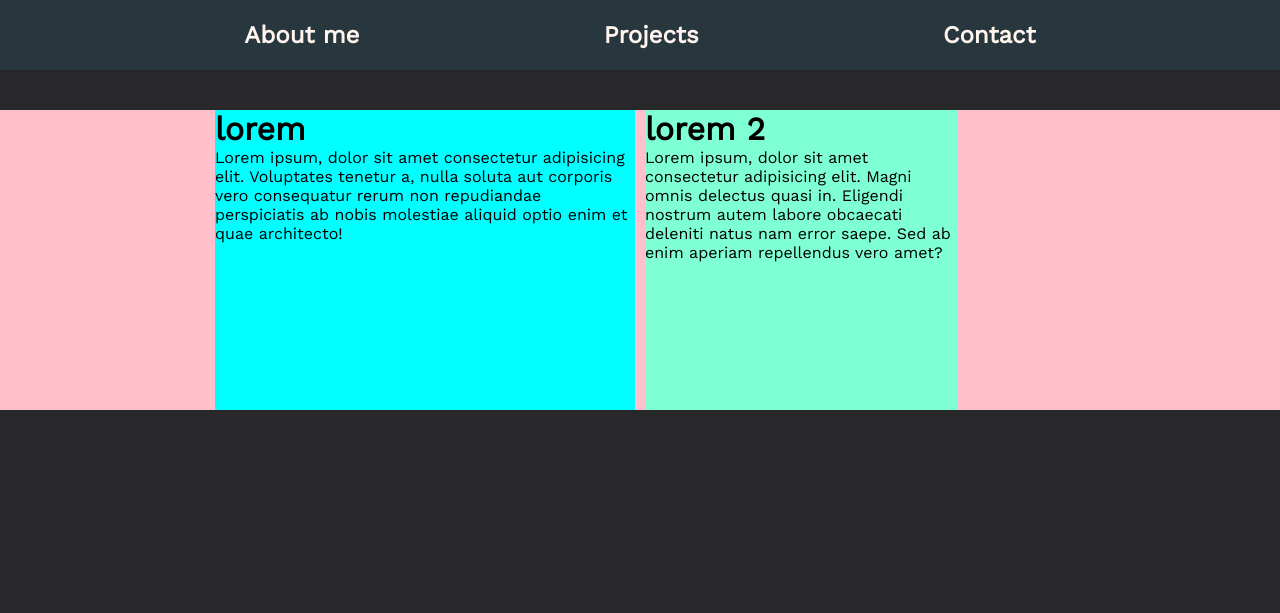
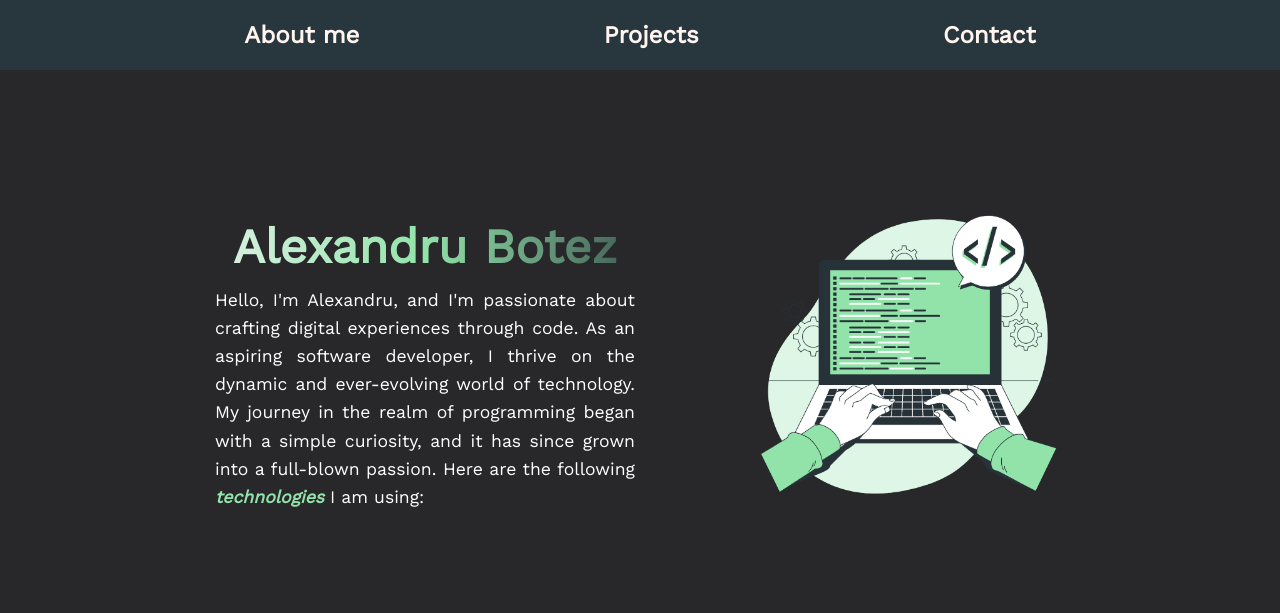
Before and after one commit to Alexandru-Botez/Portfolio, a plain HTML site: page index.html in a window 1280 px wide. Drawn offline with nearby package versions, Linux system fonts and the light colour scheme.

Commit message:
added the home section with the heading text, image and a short introduction

```diff
--- a/index.html
+++ b/index.html
@@ -22,12 +22,16 @@
             </header>
             <main>
                 <div class="mainText">
-                    <h1>lorem</h1>
-                    <p>Lorem ipsum, dolor sit amet consectetur adipisicing elit. Voluptates tenetur a, nulla soluta aut corporis vero consequatur rerum non repudiandae perspiciatis ab nobis molestiae aliquid optio enim et quae architecto!</p>
+                    <h1>Alexandru Botez</h1>
+                    <p>Hello, I'm Alexandru, and I'm passionate about crafting digital experiences
+                        through code. As an aspiring software developer, I thrive on the dynamic
+                        and ever-evolving world of technology. My journey in the realm of programming
+                        began with a simple curiosity, and it has since grown into a full-blown passion.
+                        Here are the following <span>technologies</span> I am using:
+                    </p>
                 </div>
                 <div class="mainImage">
-                    <h1>lorem 2</h1>
-                    <p>Lorem ipsum, dolor sit amet consectetur adipisicing elit. Magni omnis delectus quasi in. Eligendi nostrum autem labore obcaecati deleniti natus nam error saepe. Sed ab enim aperiam repellendus vero amet?</p>
+                   <img src="./images/Hand coding.gif" alt="typing in a laptop keyboard animation" >
                 </div>
             </main>
             <footer>
--- a/styles/index.css
+++ b/styles/index.css
@@ -10,12 +10,14 @@
 body{
     font-family: 'Work Sans', sans-serif;
     background-color: #28282B;
+    color: white;
 }
 
 .grid{
     display: grid;
     grid-template-columns: repeat(12,1fr);
     grid-template-rows: 70px 40px auto;
+    width: 100%;
 }
 
 
@@ -74,22 +76,52 @@ header nav li a {
     font-weight: bold;
 }
 
-/* main */
+/* main (about me) */
 main{
     display: grid;
     grid-template-columns: repeat(12,1fr);
-    grid-template-rows: 300px auto;
+    grid-template-rows: 500px auto;
     column-gap: 10px;
     grid-area: 3 / 1 / 3 / span 12;
-    background-color: pink;
+    background-color:#28282B;
 }
 
 .mainText{
     grid-area: 1 / 3 / 1 / span 4;
-    background-color: aqua;
+    background-color: #28282B;
+    display: flex;
+    flex-direction: column;
+    text-align: left;
+    justify-content: center;
+    line-height: 1.6;
+    text-align: justify;
+    font-size: 1.1rem;
+}
+
+.mainText h1{
+    text-align: center;
+    font-size: 3rem;
+    background: linear-gradient(to right,#daf2e2,#92e3a9,#415e55);
+    -webkit-background-clip: text;
+    background-clip: text;
+    -webkit-text-fill-color: transparent;
+}
+
+.mainText span {
+    color: #92e3a9;
+    font-style: italic;
+    font-weight: bold;
 }
 
 .mainImage{
-    grid-area: 1 / 7 / 1 / span 3 ;
-    background-color: aquamarine;
+    width: 100%;
+    grid-area: 1 / 8 / 1 / span 3 ;
+    background-color: #28282B;
 }
+
+.mainImage img {
+    max-width: 100%;
+    height: 100%;
+    object-fit: contain;
+
+}
```
Also changed, not shown: images/Hand coding.gif (added).
